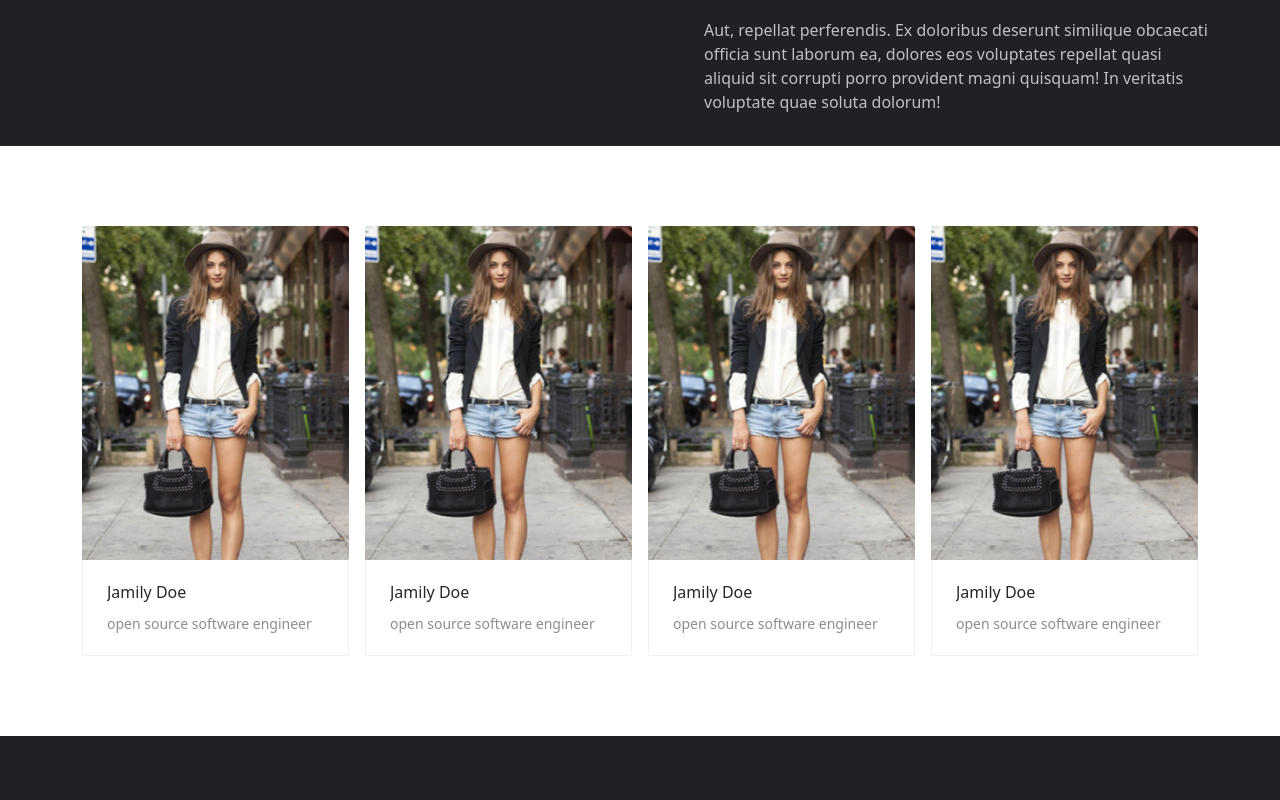
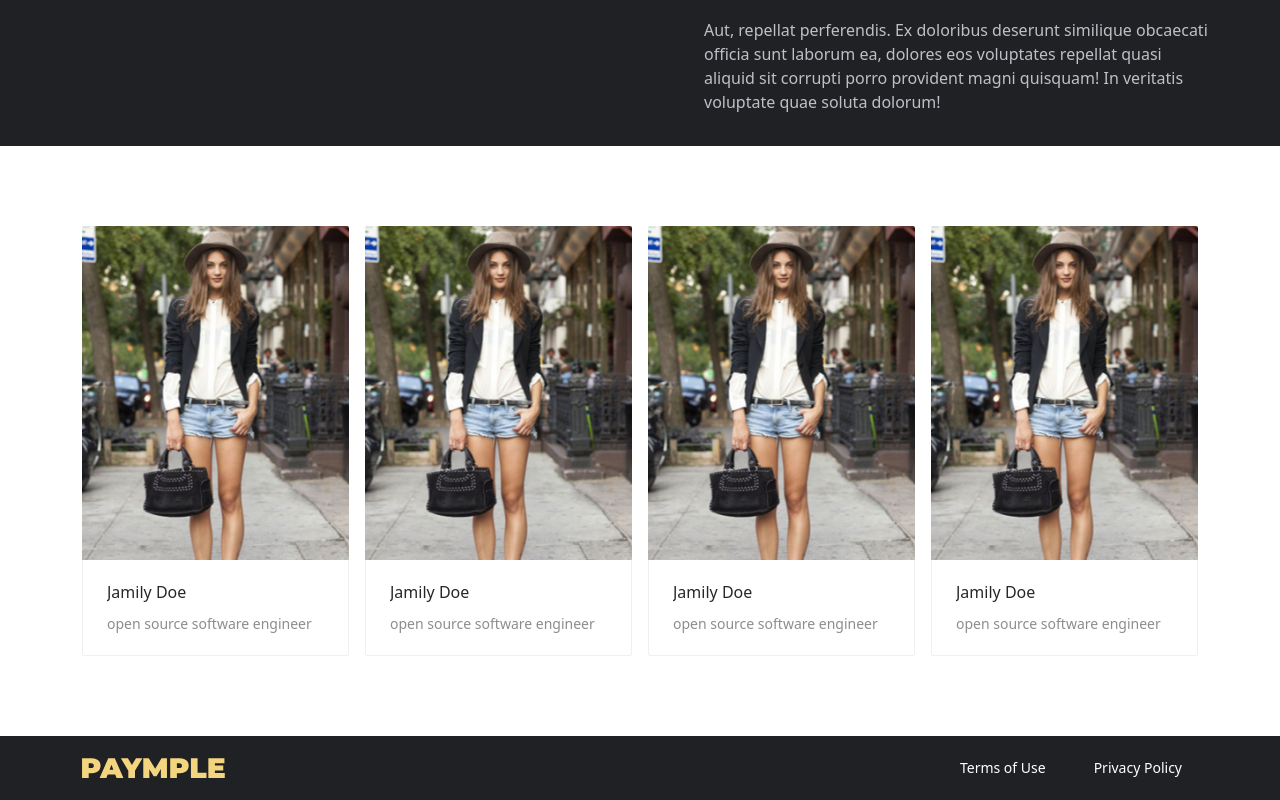
Before and after one commit to sdtrdev/paymple-ui, a React (Create React App) app: page / in a window 1280 px wide. Shown: the part 1910-2710 px from the top of the page. Before the commit the page ends 2646 px from the top, so only its background shows below. Built offline with nearby package versions, Linux system fonts and the light colour scheme.

Commit message:
Add footer

```diff
--- /dev/null
+++ b/src/components/Shareds/SiteFooter/SiteFooter.scss
@@ -0,0 +1,42 @@
+$this: 'footer';
+
+footer {
+  &.component.is-#{$this} {
+    padding: 0.5rem 0;
+    .#{$this}--columns {
+      display: flex;
+      flex-wrap: wrap;
+      justify-content: space-between;
+      align-items: center;
+      margin: 0 -1rem;
+      padding: 0 0.5rem;
+      &__item {
+        padding: 0.5rem;
+        &.is-logo {
+          a {
+            display: block;
+            color: #f2d57e;
+          }
+          svg {
+            display: block;
+            height: 1.25rem;
+            width: auto;
+          }
+        }
+        &.is-actions {
+          display: flex;
+          flex-wrap: wrap;
+          padding-left: 0;
+          padding-right: 0;
+          a {
+            display: block;
+            margin: 0 0.5rem;
+            button {
+              color: #fff;
+            }
+          }
+        }
+      }
+    }
+  }
+}
--- /dev/null
+++ b/src/components/Shareds/SiteFooter/index.tsx
@@ -0,0 +1,34 @@
+import React from 'react';
+import { Button } from 'antd';
+import { Link } from 'react-router-dom';
+import './SiteFooter.scss';
+
+const Footer = () => (
+  <footer className="component is-footer">
+    <div className="container footer--container">
+      <div className="footer--columns">
+        <div className="footer--columns__item is-logo">
+          <Link to="/">
+            <svg fill="none" xmlns="http://www.w3.org/2000/svg" viewBox="0 0 365 51">
+              <path
+                d="M24.368.6c4.656 0 8.712.768 12.168 2.304 3.456 1.536 6.12 3.744 7.992 6.624 1.872 2.88 2.808 6.24 2.808 10.08s-.936 7.2-2.808 10.08c-1.872 2.88-4.536 5.088-7.992 6.624-3.456 1.536-7.512 2.304-12.168 2.304h-7.272V51H.104V.6h24.264Zm-1.08 24.912c2.304 0 4.032-.504 5.184-1.512 1.152-1.056 1.728-2.52 1.728-4.392 0-1.872-.576-3.312-1.728-4.32-1.152-1.056-2.88-1.584-5.184-1.584h-6.192v11.808h6.192ZM84.722 42.216H65.569L62.185 51h-17.28L66.937.6h16.704L105.673 51H88.105l-3.383-8.784Zm-4.68-12.24-4.897-12.672-4.896 12.672h9.792ZM135.103 32.712V51h-16.992V32.496L99.103.6h17.928l10.296 17.424L137.695.6h16.416l-19.008 32.112ZM201.268 51l-.144-22.968-10.944 18.432h-7.488l-10.944-17.64V51h-15.48V.6h13.968l16.416 26.856L202.636.6h13.968l.144 50.4h-15.48ZM249.227.6c4.656 0 8.712.768 12.168 2.304 3.456 1.536 6.12 3.744 7.992 6.624 1.872 2.88 2.808 6.24 2.808 10.08s-.936 7.2-2.808 10.08c-1.872 2.88-4.536 5.088-7.992 6.624-3.456 1.536-7.512 2.304-12.168 2.304h-7.272V51h-16.992V.6h24.264Zm-1.08 24.912c2.304 0 4.032-.504 5.184-1.512 1.152-1.056 1.728-2.52 1.728-4.392 0-1.872-.576-3.312-1.728-4.32-1.152-1.056-2.88-1.584-5.184-1.584h-6.192v11.808h6.192ZM277.768.6h16.992v37.224h22.752V51h-39.744V.6ZM364.11 38.184V51h-41.904V.6h40.968v12.816H338.91v5.904h21.312v12.24H338.91v6.624h25.2Z"
+                fill="currentColor"
+              />
+            </svg>
+          </Link>
+        </div>
+
+        <div className="footer--columns__item is-actions">
+          <Link to="/">
+            <Button type="text">Terms of Use</Button>
+          </Link>
+          <Link to="/">
+            <Button type="text">Privacy Policy</Button>
+          </Link>
+        </div>
+      </div>
+    </div>
+  </footer>
+);
+
+export default Footer;
--- a/src/routes/Home/index.tsx
+++ b/src/routes/Home/index.tsx
@@ -3,6 +3,7 @@ import SiteHeader from '../../components/Shareds/SiteHeader';
 import HomeBanner from '../../components/Partials/Home/Banner';
 import HomeProfiles from '../../components/Partials/Home/Profiles';
 import Content from '../../components/Partials/Home/Content';
+import SiteFooter from '../../components/Shareds/SiteFooter';
 
 const Home = function () {
   return (
@@ -80,6 +81,7 @@ const Home = function () {
         }
       />
       <HomeProfiles />
+      <SiteFooter />
     </div>
   );
 };
```
